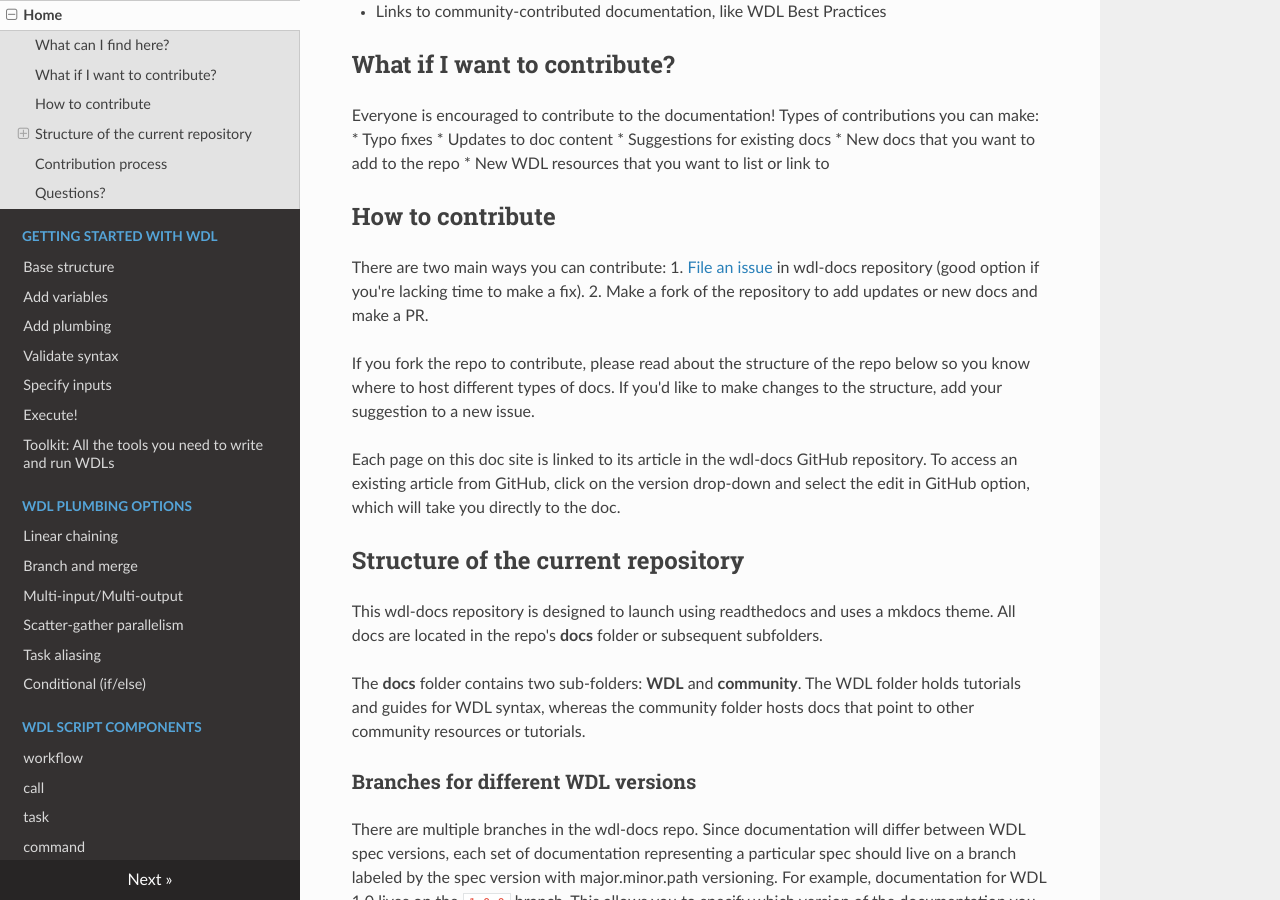
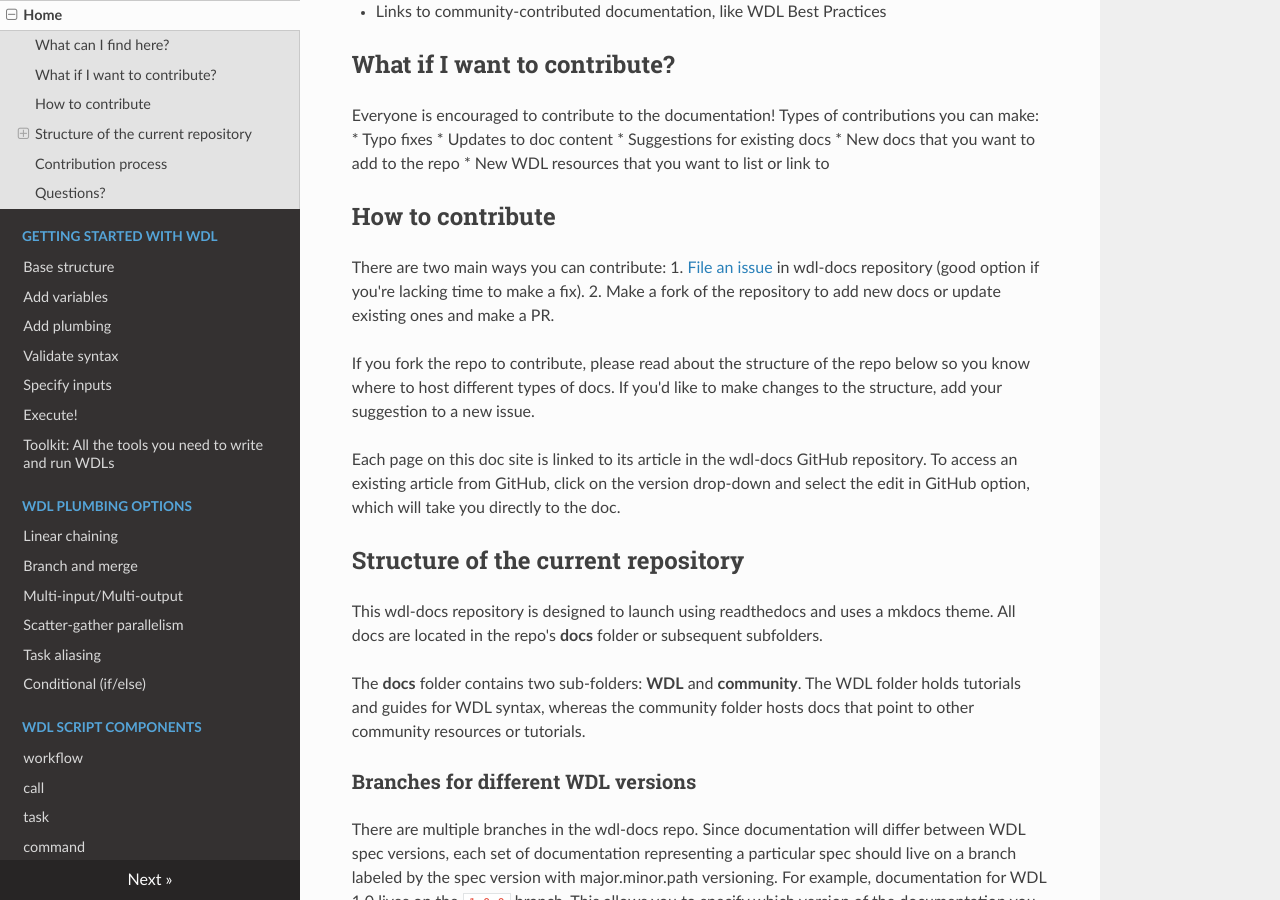
Before and after one commit to openwdl/wdl-docs, an MkDocs documentation site: the page built from docs/index.md, in a window 1280 px wide and 900 px high, scrolled down 336 px. Built offline with MkDocs 1.6.1, drawn with Linux system fonts in a browser that asks for light colours; nearby versions of some CDN libraries.

Commit message:
Update docs/index.md
Co-authored-by: Kaylee Mathews <95316074+kayleemathews@users.noreply.github.com>

```diff
--- a/docs/index.md
+++ b/docs/index.md
@@ -19,7 +19,7 @@ Everyone is encouraged to contribute to the documentation! Types of contribution
 ## How to contribute
 There are two main ways you can contribute:
 1. [File an issue](https://github.com/openwdl/wdl-docs/issues/new/choose) in wdl-docs repository (good option if you're lacking time to make a fix).
-2. Make a fork of the repository to add updates or new docs and make a PR.
+2. Make a fork of the repository to add new docs or update existing ones and make a PR.
 
 If you fork the repo to contribute, please read about the structure of the repo below so you know where to host different types of docs. If you'd like to make changes to the structure, add your suggestion to a new issue.
 
```
